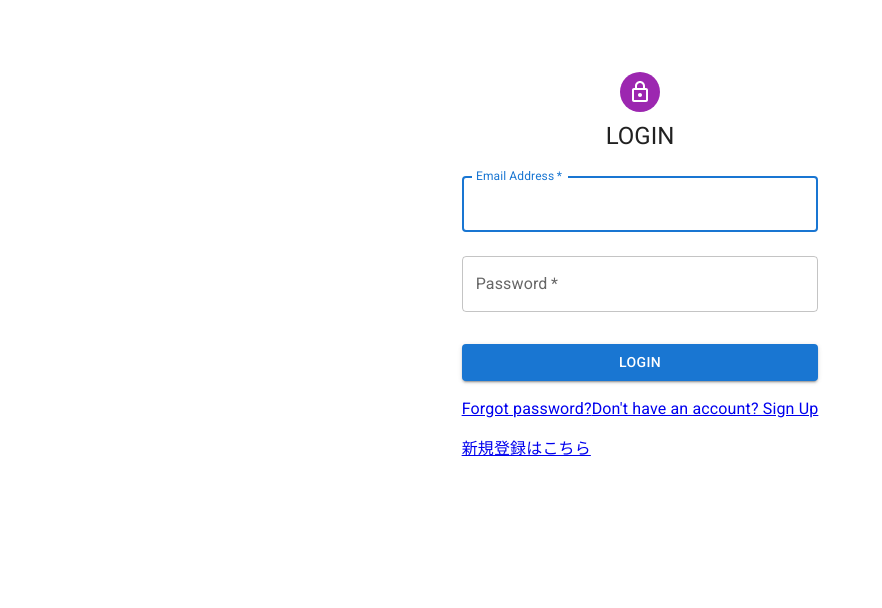
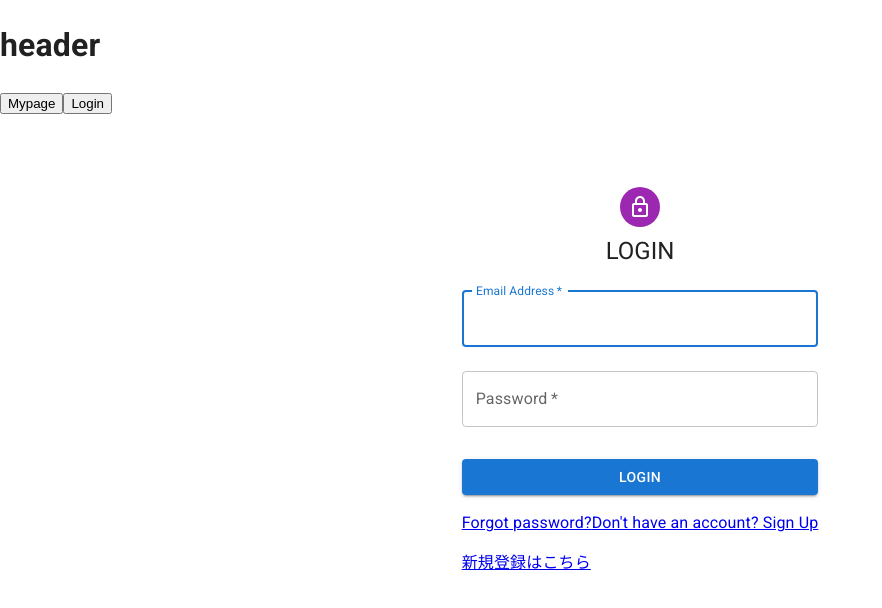
Before and after one commit to chika83/Debate-App, a React (Create React App) app: page /login in a window 1280 px wide. Shown: the top 608 px of the page, without its empty margins (0-882 px from the left). Built offline with nearby package versions, Linux system fonts and the light colour scheme; no server answers.

Commit message:
ログインエラー追加

```diff
--- a/src/App.jsx
+++ b/src/App.jsx
@@ -4,9 +4,9 @@ import Home from './components/Top/Home'
 import TopPage from './components/Top/TopPage';
 import { AuthProvider } from './context/AuthContext';
 import { BrowserRouter, Routes, Route } from 'react-router-dom';
+import HeaderBox from './components/Header/Header';
 //import styles from "./components/css/destyle.css";
 //import React, { useState, useEffect } from 'react';
-// import HeaderBox from './components/Header/Header';
 
 function App() {
 
@@ -14,7 +14,7 @@ function App() {
     <AuthProvider>
       <div className="App">
         <BrowserRouter>
-        {/* <HeaderBox /> */}
+        <HeaderBox />
           <Routes>
             <Route exact path="/" element={<TopPage />} />
             <Route exact path="/home" element={<Home />} />
--- a/src/components/Header/Header.jsx
+++ b/src/components/Header/Header.jsx
@@ -7,16 +7,17 @@ const HeaderBox = () => {
   const { user } = useAuthContext();
   const handleLogout = () => {
     auth.signOut();
-    console.log("logout");
     navigate("/login");
   };
+
   return(
     <div>
       <h1>header</h1>
-    {!user
-      ?<button onClick={handleLogout}>Logout</button>
-      :<button >Login</button>
-    }
+      <button >Mypage</button>
+      {user
+        ?<button onClick={handleLogout}>Logout</button>
+        :<button onClick={handleLogout}>Login</button>
+      }
     </div>
   );
 };
--- a/src/components/Login/Login.jsx
+++ b/src/components/Login/Login.jsx
@@ -1,5 +1,6 @@
 import  { Link}   from 'react-router-dom';
 import React from 'react';
+import { useState } from 'react';
 import Avatar from '@mui/material/Avatar';
 import Button from '@mui/material/Button';
 import CssBaseline from '@mui/material/CssBaseline';
@@ -15,12 +16,18 @@ import { useNavigate,Navigate } from 'react-router-dom';
 
 const Login = (props) => {
   const navigate = useNavigate();
-   const handleSubmit = (event) => {
+  const [error, setError] = useState('');
+
+   const handleSubmit = async (event) => {
      event.preventDefault();
      const { email, password} = event.target.elements;
-     auth.signInWithEmailAndPassword(email.value,password.value)
-     .then(console.log(email.value,password.value));
-     navigate("/home");
+     try{
+       await auth.signInWithEmailAndPassword(email.value,password.value)
+       .then(console.log(email.value,password.value));
+       navigate("/");
+     }catch(error){
+       setError(error.message);
+     }
     // if (!user) {
     //   return <Navigate to="/login" />;
     // }
@@ -40,6 +47,7 @@ const Login = (props) => {
         <Avatar sx={{ m: 1, bgcolor: 'secondary.main' }}>
           <LockOutlinedIcon />
         </Avatar>
+        {error && <p style={{ color: 'red' }}>{error}</p>}
         <Typography component="h1" variant="h5">
         LOGIN
         </Typography>
```
